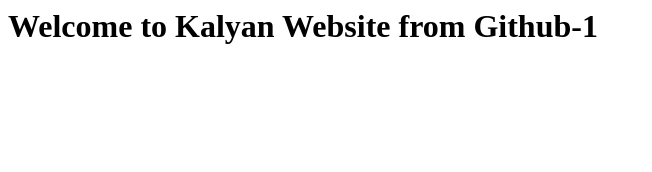
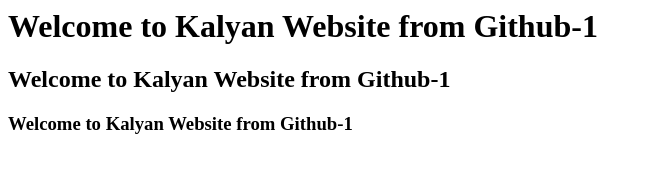
Before and after one commit to vvskalyansqldba/First_repository_1, a plain HTML site: page index.html in a window 1280 px wide. Shown: the whole page, without its empty margins (0-652 px from the left). Drawn offline with Linux system fonts and the light colour scheme.

Commit message:
Add files via upload

```diff
--- a/index.html
+++ b/index.html
@@ -4,5 +4,9 @@
 </Head>
 <body>
 <H1> Welcome to Kalyan Website from Github-1 </H1>
+<H2> Welcome to Kalyan Website from Github-1 </H2>
+<H3> Welcome to Kalyan Website from Github-1 </H3>
+
+
 </body>
 </html>
```
